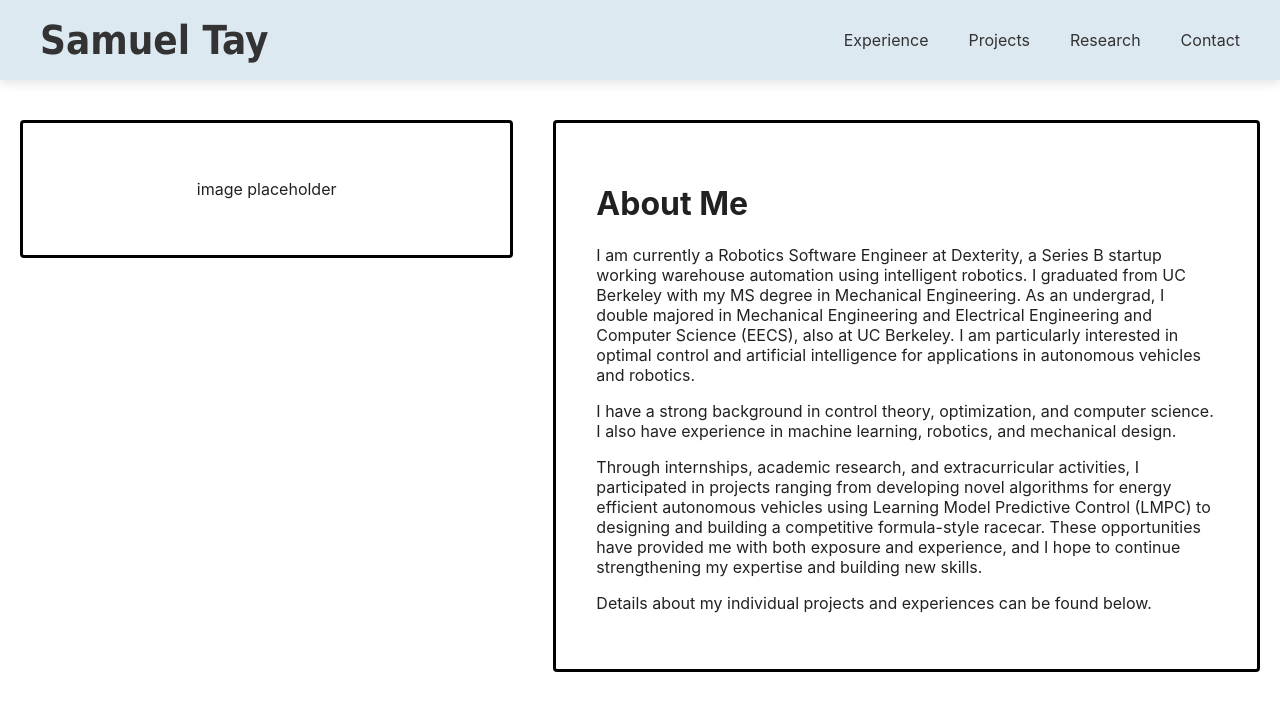
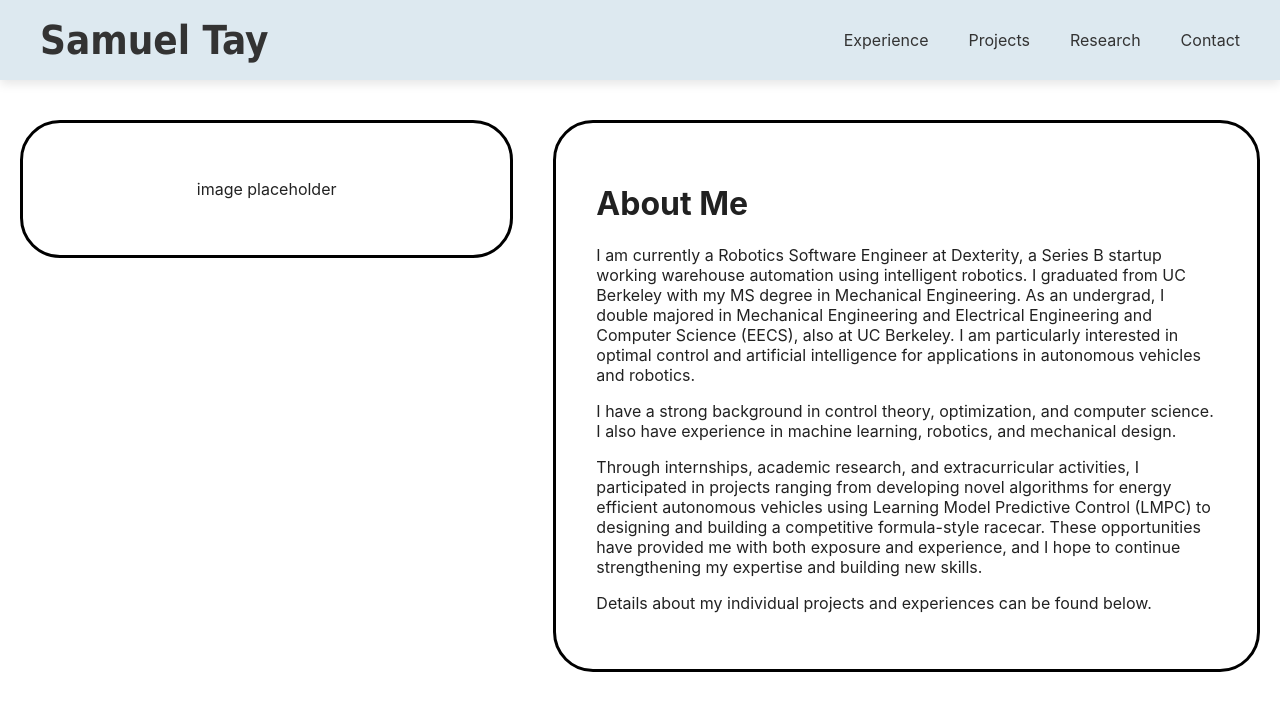
Before and after one commit to samueltay/samueltay, a React (Create React App) app in the folder frontend/: page / in a window 1280 px wide. Shown: the top 710 px of the page. Built offline with nearby package versions, Linux system fonts and the light colour scheme.

Commit message:
chore: move project files into subdirectories

```diff
--- a/frontend/src/pages/Home.tsx
+++ b/frontend/src/pages/home/Home.tsx
@@ -27,6 +27,7 @@ function Home() {
             style={{
               padding: 40,
               border: "3px solid black",
+              borderRadius: "40px"
             }}
           >
             <p>image placeholder</p>
@@ -50,6 +51,7 @@ function Home() {
             style={{
               padding: 40,
               border: "3px solid black",
+              borderRadius: "40px"
             }}
           >
             <h1>About Me</h1>
```
Also changed, not shown: frontend/src/App.tsx (+7 -7 lines), frontend/src/components/shared/nav_bar/NavBar.css (renamed from frontend/src/components/shared/NavBar.css), frontend/src/components/shared/nav_bar/NavBar.tsx (renamed from frontend/src/components/shared/NavBar.tsx), frontend/src/pages/contact/Contact.tsx (renamed from frontend/src/pages/Contact.tsx), frontend/src/pages/experience/Experience.tsx (renamed from frontend/src/pages/Experience.tsx), frontend/src/pages/not_found/NotFound.tsx (renamed from frontend/src/pages/NotFound.tsx), frontend/src/pages/projects/Projects.tsx (renamed from frontend/src/pages/Projects.tsx), frontend/src/pages/research/Research.tsx (renamed from frontend/src/pages/Research.tsx).
